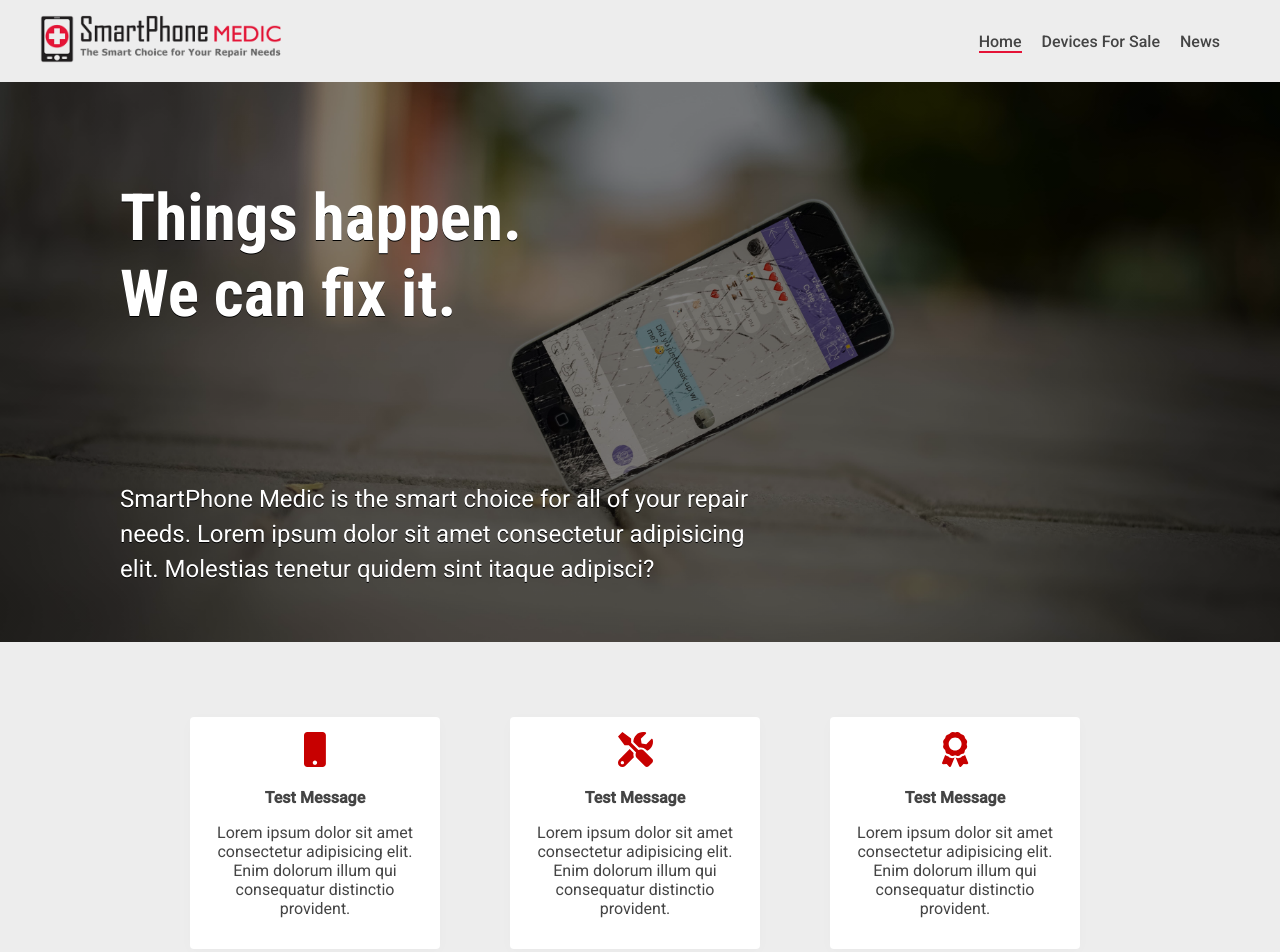
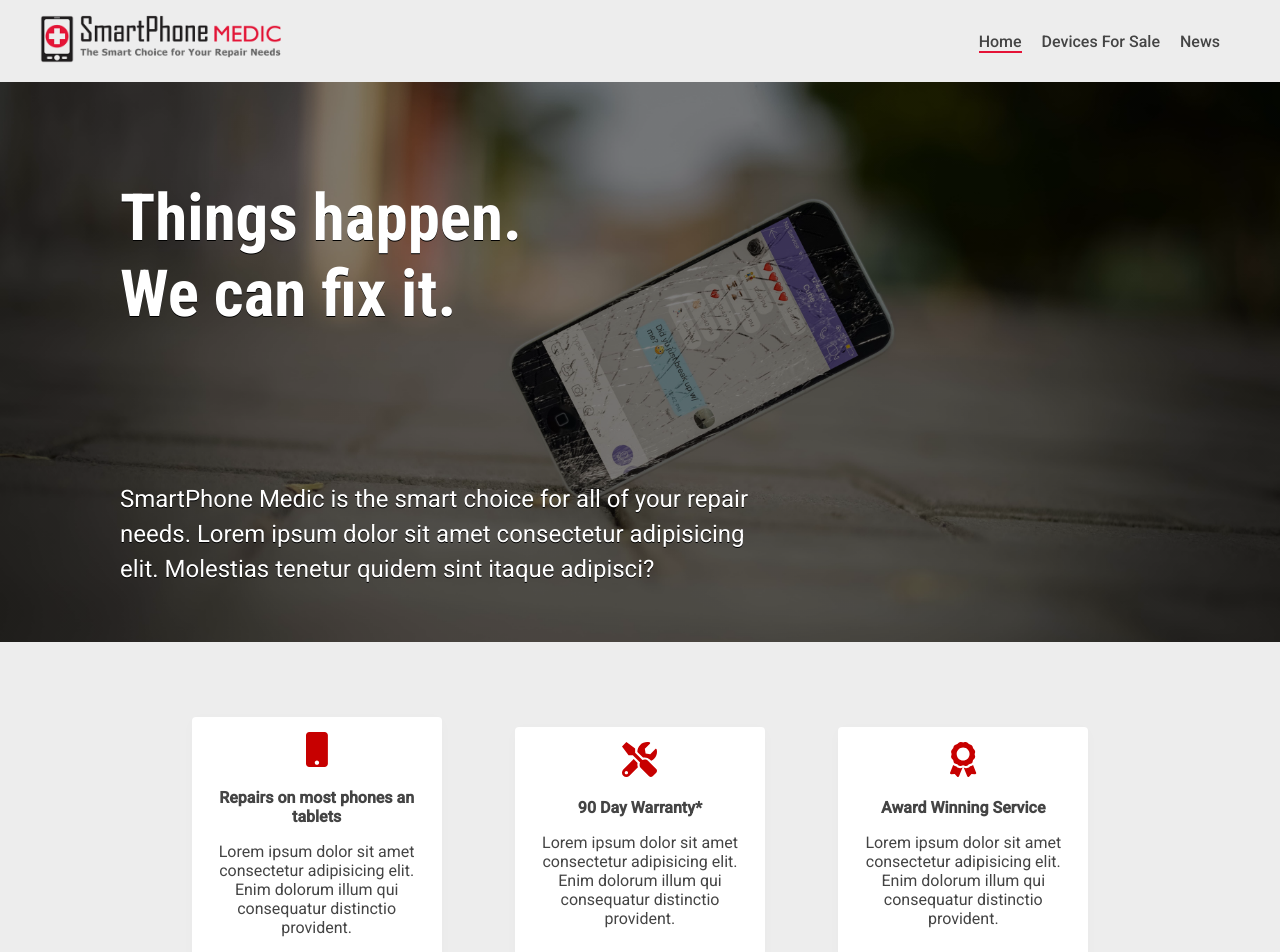
Before and after one commit to jordanepps/smartphone_medic, a React (Create React App) app in the folder client/: page / in a window 1280 px wide. Shown: the top 952 px of the page. Built offline with nearby package versions, Linux system fonts and the light colour scheme.

Commit message:
Change homecard component title to prop

```diff
--- a/client/src/components/HomeCardContainer/HomeCardContainer.css
+++ b/client/src/components/HomeCardContainer/HomeCardContainer.css
@@ -12,7 +12,7 @@
   /* height: 200px; */
   width: 250px;
   background-color: white;
-  margin: 25px 35px;
+  margin: 25px auto;
   border-radius: 4px;
   padding: 15px;
   color: #444;
--- a/client/src/components/HomeCardContainer/HomeCardContainer.js
+++ b/client/src/components/HomeCardContainer/HomeCardContainer.js
@@ -3,11 +3,11 @@ import './HomeCardContainer.css';
 import { FontAwesomeIcon } from '@fortawesome/react-fontawesome';
 import { faMobile, faTools, faAward } from '@fortawesome/free-solid-svg-icons';
 
-function HomeCard({ icon }) {
+function HomeCard({ icon, title }) {
   return (
     <div className="home-card">
       <FontAwesomeIcon icon={icon} />
-      <h4 className="card-title">Test Message</h4>
+      <h4 className="card-title">{title}</h4>
       <p className="card-body">
         Lorem ipsum dolor sit amet consectetur adipisicing elit. Enim dolorum
         illum qui consequatur distinctio provident.
@@ -19,9 +19,9 @@ function HomeCard({ icon }) {
 export default function HomeCardContainer() {
   return (
     <div className="home-card-container">
-      <HomeCard icon={faMobile} />
-      <HomeCard icon={faTools} />
-      <HomeCard icon={faAward} />
+      <HomeCard icon={faMobile} title="Repairs on most phones an tablets" />
+      <HomeCard icon={faTools} title="90 Day Warranty*" />
+      <HomeCard icon={faAward} title="Award Winning Service" />
     </div>
   );
 }
```
